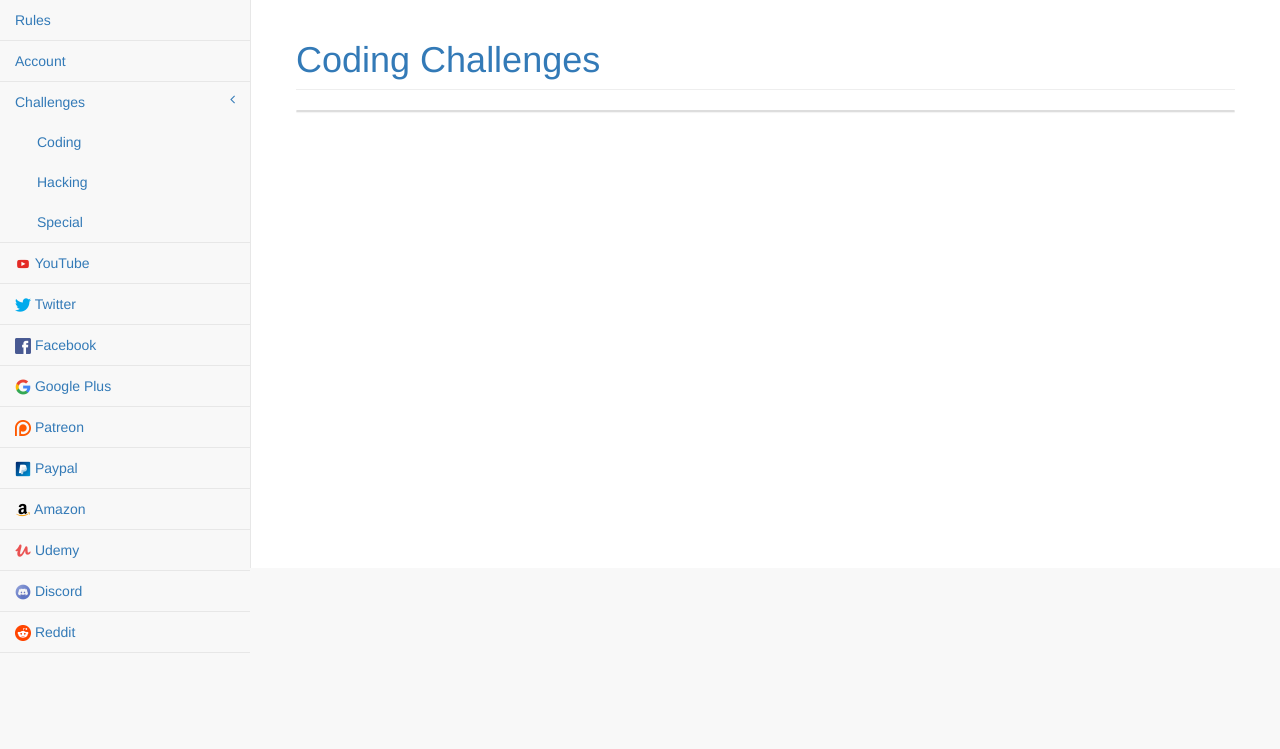
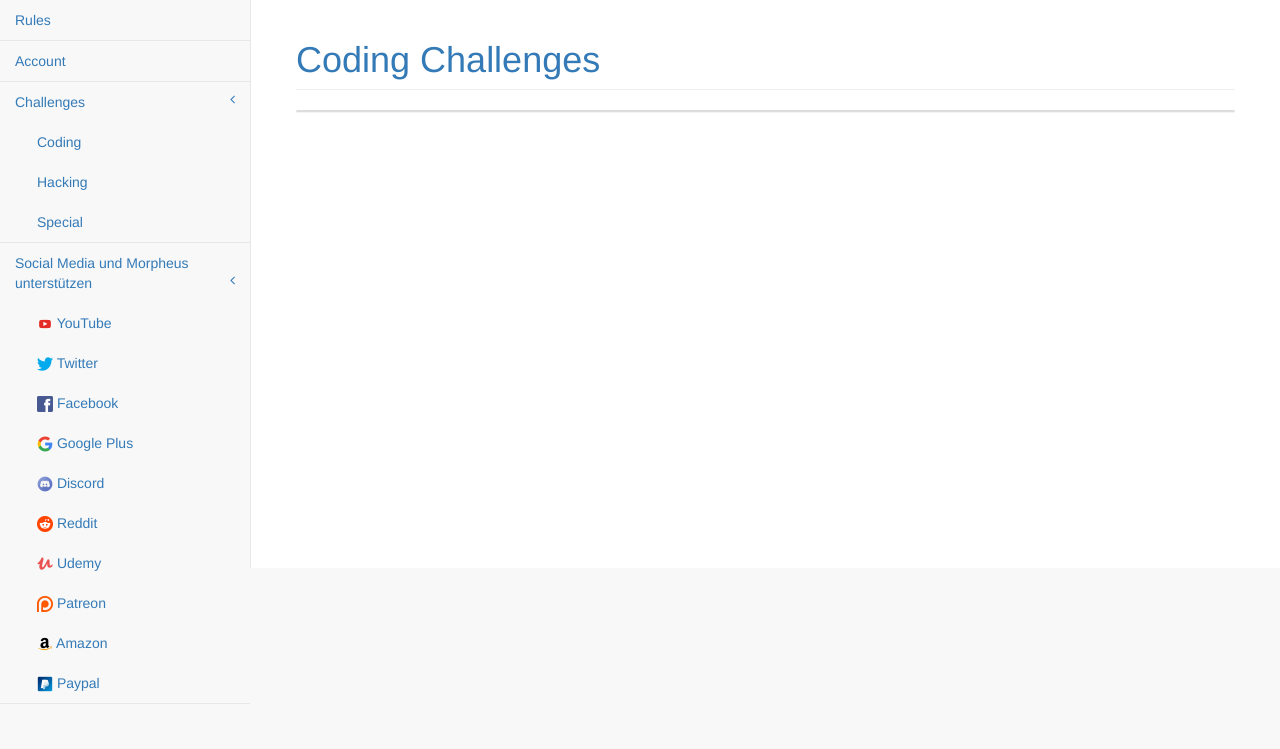
Before and after one commit to felbinger/ci-api, a Flask app: template app/templates/cc.html in a window 1280 px wide. Shown: the part 51-800 px from the top of the page. Run offline with Flask 2, Linux system fonts and the light colour scheme; the template is opened without the code that fills it, so the values that code supplies are empty; parts of the project's set-up code (start-up, migrations or seed data) failed here and were passed over; some libraries are stand-ins or nearby versions.

Commit message:
put social media and support links in submenu

```diff
--- a/app/templates/navigation.html
+++ b/app/templates/navigation.html
@@ -15,28 +15,28 @@
                 <li>
                     <a href="#">Challenges<span class="fa arrow"></span></a>
                     <ul class="nav nav-second-level">
-                        <li>
-                            <a href="/challenges/coding">Coding</a>
-                        </li>
-                        <li>
-                            <a href="/challenges/hacking">Hacking</a>
-                        </li>
-                        <li>
-                            <a href="/challenges/special">Special</a>
-                        </li>
+                        <li><a href="/challenges/coding">Coding</a></li>
+                        <li><a href="/challenges/hacking">Hacking</a></li>
+                        <li><a href="/challenges/special">Special</a></li>
                     </ul>
                     <!-- /.nav-second-level -->
                 </li>
+                <li>
+                    <a href="#">Social Media und Morpheus unterstützen<span class="fa arrow"></span></a>
+                    <ul class="nav nav-second-level">
                         <li><a href="https://www.youtube.com/themorpheus407"><img width="16" height="16" src="{{url_for('static',filename='dist/img/youtube.png')}}"> YouTube</a></li>
                         <li><a href="https://twitter.com/TheMorpheusTuts"><img width="16" height="16" src="{{url_for('static',filename='dist/img/twitter.png')}}"> Twitter</a></li>
                         <li><a href="https://de-de.facebook.com/themorpheustutorials/"><img width="16" height="16" src="{{url_for('static',filename='dist/img/facebook.png')}}"> Facebook</a></li>
                         <li><a href="https://plus.google.com/u/0/108436444314065223380"><img width="16" height="16" src="{{url_for('static',filename='dist/img/google.png')}}"> Google Plus</a></li>
-                <li><a href="https://www.patreon.com/user?u=5322110"><img width="16" height="16" src="{{url_for('static',filename='dist/img/patreon.png')}}"> Patreon</a></li>
-                <li><a href="https://www.paypal.me/TheMorpheus"><img width="16" height="16" src="{{url_for('static',filename='dist/img/paypal.png')}}"> Paypal</a></li>
-                <li><a href="https://amzn.to/2slBSgH"><img width="16" height="16" src="{{url_for('static',filename='dist/img/amazon.png')}}"> Amazon</a></li>
-                <li><a href="https://www.udemy.com/user/cedric-mossner/"><img width="16" height="16" src="{{url_for('static',filename='dist/img/udemy.png')}}"> Udemy</a></li>
                         <li><a href="https://discord.gg/BnYZ8XS"><img width="16" height="16" src="{{url_for('static',filename='dist/img/discord.png')}}"> Discord</a></li>
                         <li><a href="https://www.reddit.com/r/TheMorpheusTuts/"><img width="16" height="16" src="{{url_for('static',filename='dist/img/reddit.png')}}"> Reddit</a></li>
+                        <li><a href="https://www.udemy.com/user/cedric-mossner/"><img width="16" height="16" src="{{url_for('static',filename='dist/img/udemy.png')}}"> Udemy</a></li>
+                        <li><a href="https://www.patreon.com/user?u=5322110"><img width="16" height="16" src="{{url_for('static',filename='dist/img/patreon.png')}}"> Patreon</a></li>
+                        <li><a href="https://amzn.to/2slBSgH"><img width="16" height="16" src="{{url_for('static',filename='dist/img/amazon.png')}}"> Amazon</a></li>
+                        <li><a href="https://www.paypal.me/TheMorpheus"><img width="16" height="16" src="{{url_for('static',filename='dist/img/paypal.png')}}"> Paypal</a></li>
+                    </ul>
+                    <!-- /.nav-second-level -->
+                </li>
             </ul>
         </div>
         <!-- /.sidebar-collapse -->
```
Lines whose indentation alone changed are shown as unchanged.
